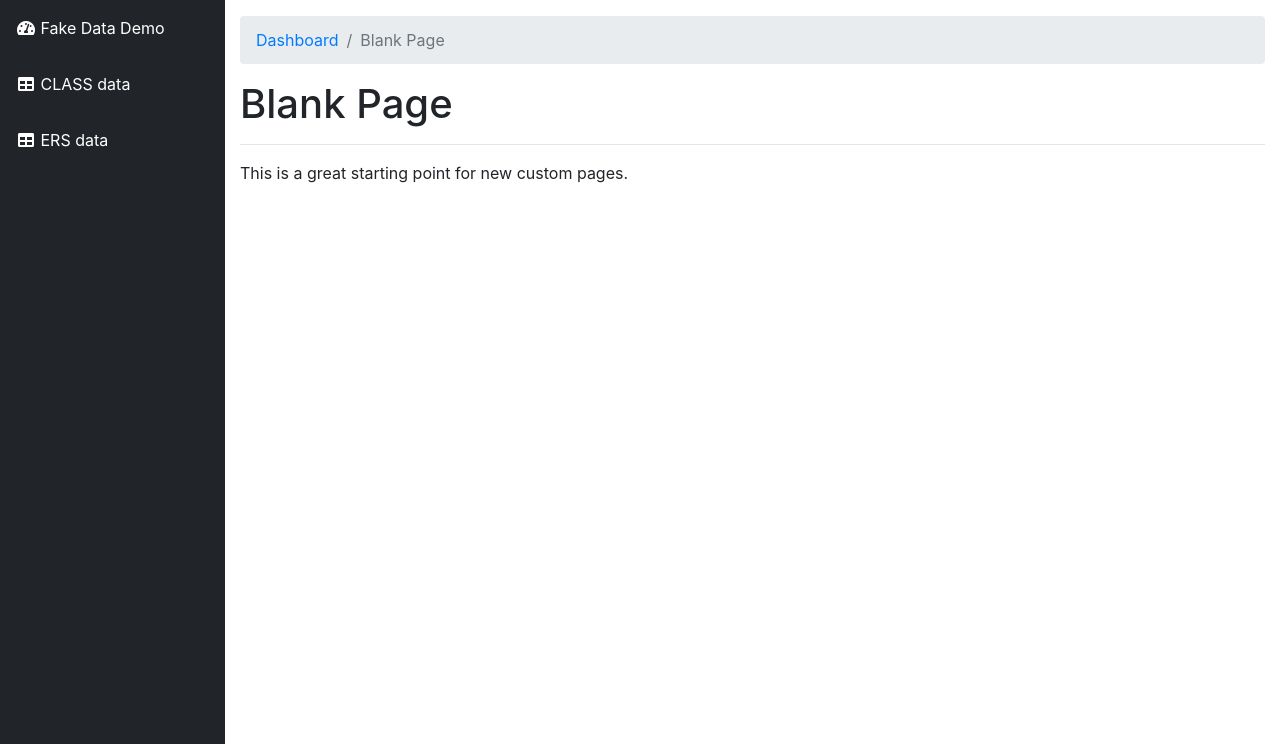
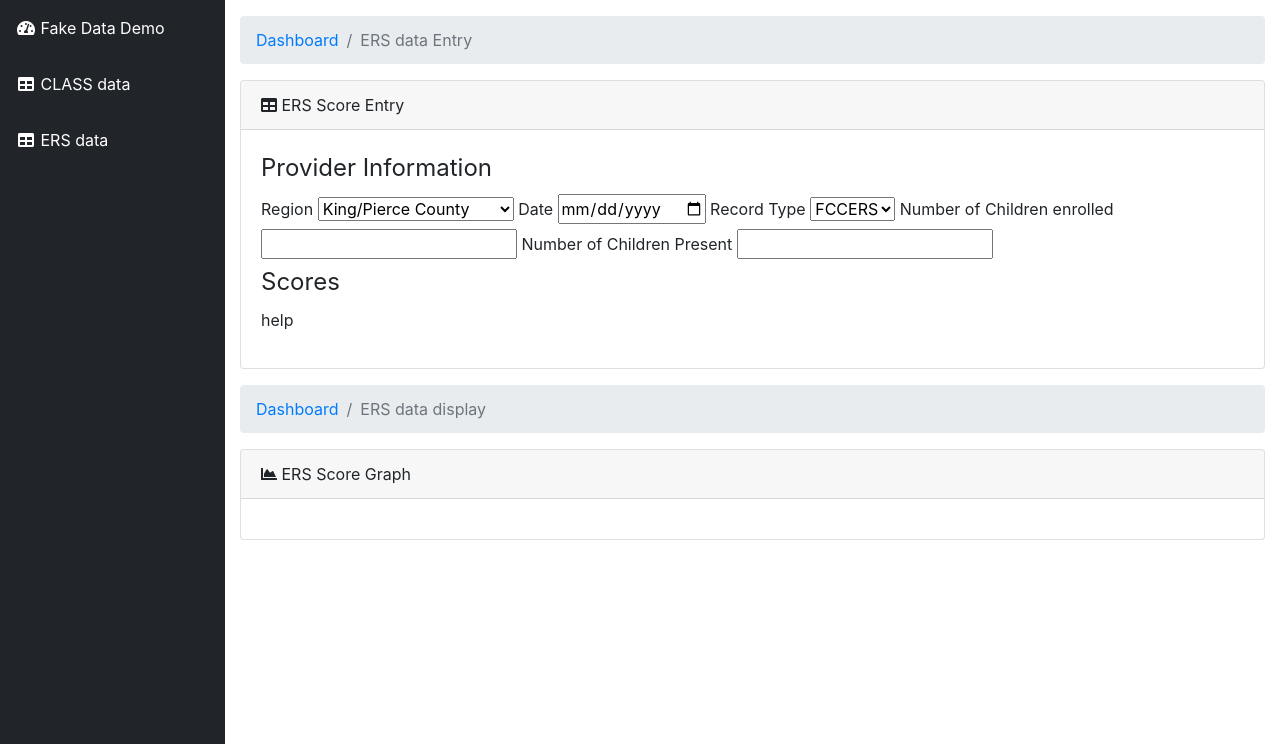
Before and after one commit to wolfers/child-care-score-prediction, a Flask app: page /ers in a window 1280 px wide. Shown: the part 56-800 px from the top of the page. Run offline with Flask 2, Linux system fonts and the light colour scheme; parts of the project's set-up code (start-up, migrations or seed data) failed here and were passed over; some libraries are stand-ins or nearby versions.

Commit message:
started html for some forms to input data for prediction

```diff
--- a/app/templates/ers.html
+++ b/app/templates/ers.html
@@ -67,16 +67,64 @@
 
           <!-- Breadcrumbs-->
           <ol class="breadcrumb">
-            <li class="breadcrumb-item">
-              <a href="/">Dashboard</a>
-            </li>
-            <li class="breadcrumb-item active">Blank Page</li>
-          </ol>
+              <li class="breadcrumb-item">
+                <a href="/ers">Dashboard</a>
+              </li>
+              <li class="breadcrumb-item active">ERS data Entry</li>
+            </ol>
 
-          <!-- Page Content -->
-          <h1>Blank Page</h1>
-          <hr>
-          <p>This is a great starting point for new custom pages.</p>
+            <div class="card mb-3">
+              <div class="card-header">
+                <i class="fas fa-table"></i>
+                ERS Score Entry</div>
+              <div class="card-body">
+                  <form>
+                      <fieldset>
+                        <legend>Provider Information</legend>
+                        <label>Region</label>
+                        <select name="Provider: Region">
+                            <option value="King/Pierce County">King/Pierce County</option>
+                            <option value="Olympic Peninsula">Olympic Peninsula</option>
+                            <option value="Northwest Washington">Northwest Washington</option>
+                            <option value="Eastern Washington">Eastern Washington</option>
+                            <option value="Southwest Washington">Southwest Washington</option>
+                            <option value="Central Washington">Central Washington</option>
+                          </select>
+                          <label>Date</label>
+                          <input type="date" name="Date" />
+                          <label>Record Type</label>
+                          <select name="Touchpoint: Record Type">
+                            <option value="QB - ERS FCCERS">FCCERS</option>
+                            <option value="QB - ERS ITERS">ITERS</option>
+                            <option value="QB - ERS ECERS">ECERS</option>
+                          </select>
+                          <label>Number of Children enrolled</label>
+                          <input type="text" name="Number of children enrolled">
+                          <label>Number of Children Present</label>
+                          <input type="text" name="Number of children present">
+                      </fieldset>
+                      <fieldset>
+                        <legend>Scores</legend>
+                        {{value|safe}}
+                      </fieldset>
+                    </form>
+              </div>
+            </div>
+
+            <ol class="breadcrumb">
+              <li class="breadcrumb-item">
+                <a href="/ers">Dashboard</a>
+              </li>
+              <li class="breadcrumb-item active">ERS data display</li>
+            </ol>
+
+            <div class="card mb-3">
+              <div class="card-header">
+                <i class="fas fa-chart-area"></i>
+                ERS Score Graph</div>
+              <div class="card-body">
+              </div>
+            </div>
 
         </div>
         <!-- /.container-fluid -->
```
Also changed, not shown: app/templates/class.html (+53 -6 lines).
